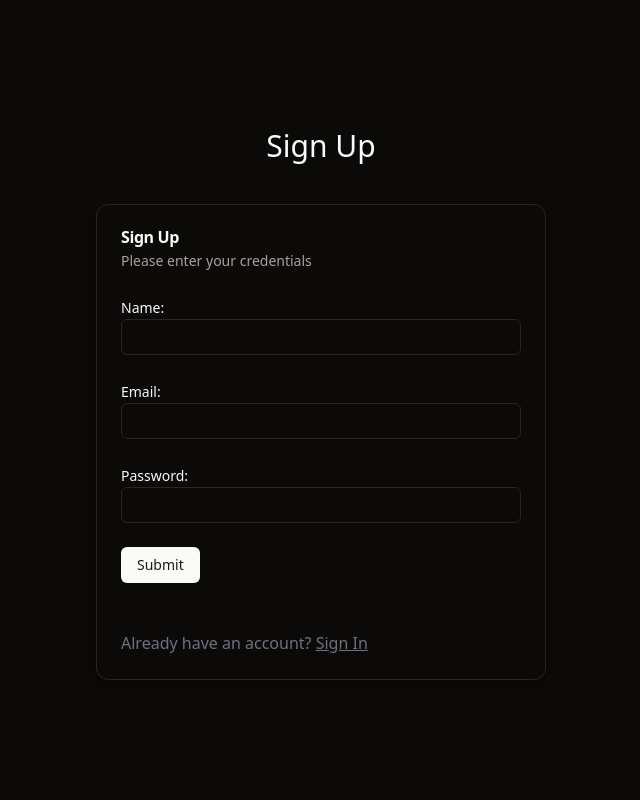
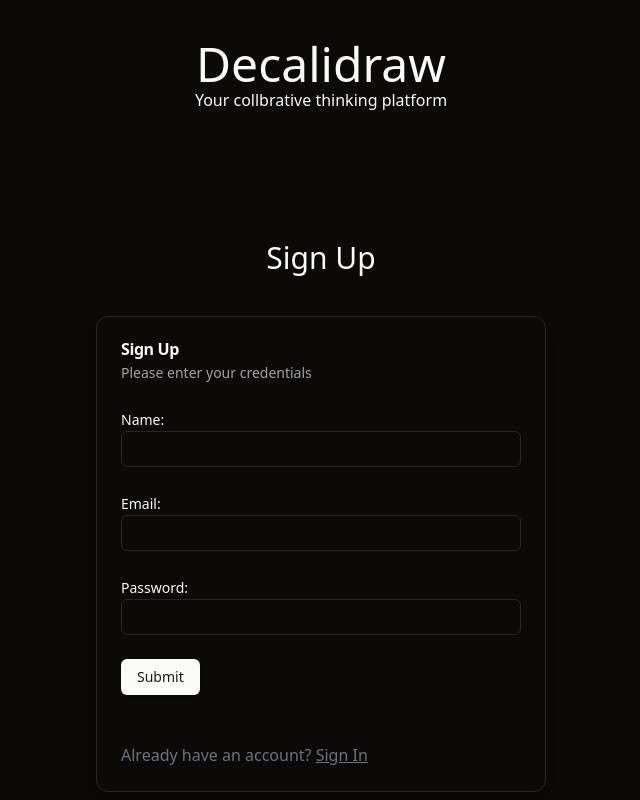
Before and after one commit to durgeshbg/dexcalidraw, a Next.js app in the folder apps/web/: page /signup in a window 1280 px wide. Shown: the whole page, without its empty margins (319-959 px from the left). Built offline with nearby package versions, Linux system fonts and the light colour scheme.

Commit message:
add heading for both login and logout pages

```diff
--- a/apps/web/app/(auth)/signin/page.tsx
+++ b/apps/web/app/(auth)/signin/page.tsx
@@ -47,7 +47,11 @@ export default function SignIn() {
 
   return (
     <div>
-      <h1 className='text-3xl text-center mt-32'>Sign In</h1>
+      <div>
+        <h1 className='text-5xl text-center mt-10'>Decalidraw</h1>
+        <p className='text-center'>Your collbrative thinking platform</p>
+      </div>
+      <h3 className='text-3xl text-center mt-32'>Sign In</h3>
       <form onSubmit={handleSubmit}>
         <Card className='w-[450px] mx-auto mt-10 shadow-lg'>
           <CardHeader>
--- a/apps/web/app/(auth)/signup/page.tsx
+++ b/apps/web/app/(auth)/signup/page.tsx
@@ -49,7 +49,11 @@ export default function SignUp() {
 
   return (
     <div>
-      <h1 className='text-3xl text-center mt-32'>Sign Up</h1>
+      <div>
+        <h1 className='text-5xl text-center mt-10'>Decalidraw</h1>
+        <p className='text-center' >Your collbrative thinking platform</p>
+      </div>
+      <h3 className='text-3xl text-center mt-32'>Sign Up</h3>
       <form onSubmit={handleSubmit}>
         <Card className='w-[450px] mx-auto mt-10 shadow-lg'>
           <CardHeader>
```
